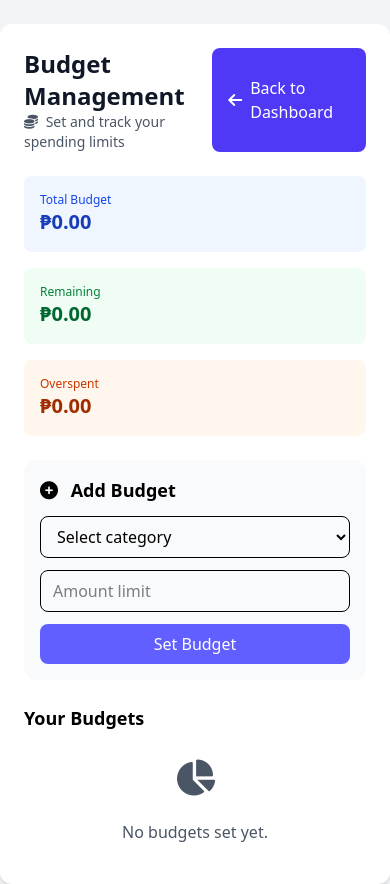
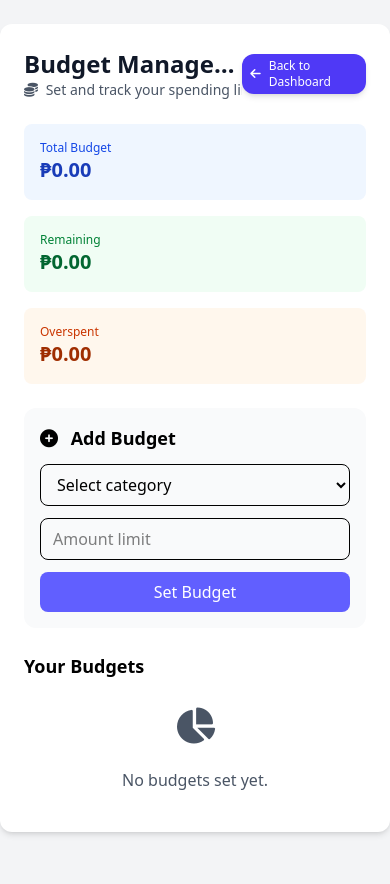
Before and after one commit to AlfredOfficial/Financial_Tracker, a Vue app in the folder financial-tracker/: page /budget in a window 390 px wide. Built offline with nearby package versions, Linux system fonts and the light colour scheme.

Commit message:
add a responsiveness forda goo

```diff
--- a/financial-tracker/src/views/BudgetView.vue
+++ b/financial-tracker/src/views/BudgetView.vue
@@ -54,17 +54,17 @@ const handleEditSave = async (updatedBudget) => {
 
 <template>
   <div class="p-6 bg-white rounded-xl shadow-md max-w-4xl mx-auto mt-6">
-    <header class="flex justify-between mb-6">
-      <div>
-        <h1 class="text-2xl font-bold text-gray-900">
-          Budget Management
-        </h1>
-        <p class="text-sm text-gray-600">
-          <i class="fas fa-coins mr-1"></i> Set and track your spending limits
-        </p>
+    <header class="flex justify-between items-center mb-6">
+      <div class="truncate">
+          <h1 class="text-2xl font-bold text-gray-900 truncate">
+              Budget Management
+          </h1>
+          <p class="text-sm text-gray-600">
+              <i class="fas fa-coins mr-1"></i> Set and track your spending limits
+          </p>
       </div>
-      <router-link to="/dashboard" class="px-4 py-2 bg-indigo-600 text-white rounded-lg flex items-center">
-        <i class="fas fa-arrow-left mr-2"></i> Back to Dashboard
+      <router-link to="/dashboard" class="px-2 py-1 text-xs bg-indigo-600 text-white rounded-xl flex items-center shadow-md transition duration-200 hover:bg-indigo-700 hover:shadow-lg sm:px-4 sm:py-2 sm:text-base">
+        <i class="fas fa-arrow-left mr-2 sm:mr-3"></i> Back to Dashboard
       </router-link>
     </header>
 
```
